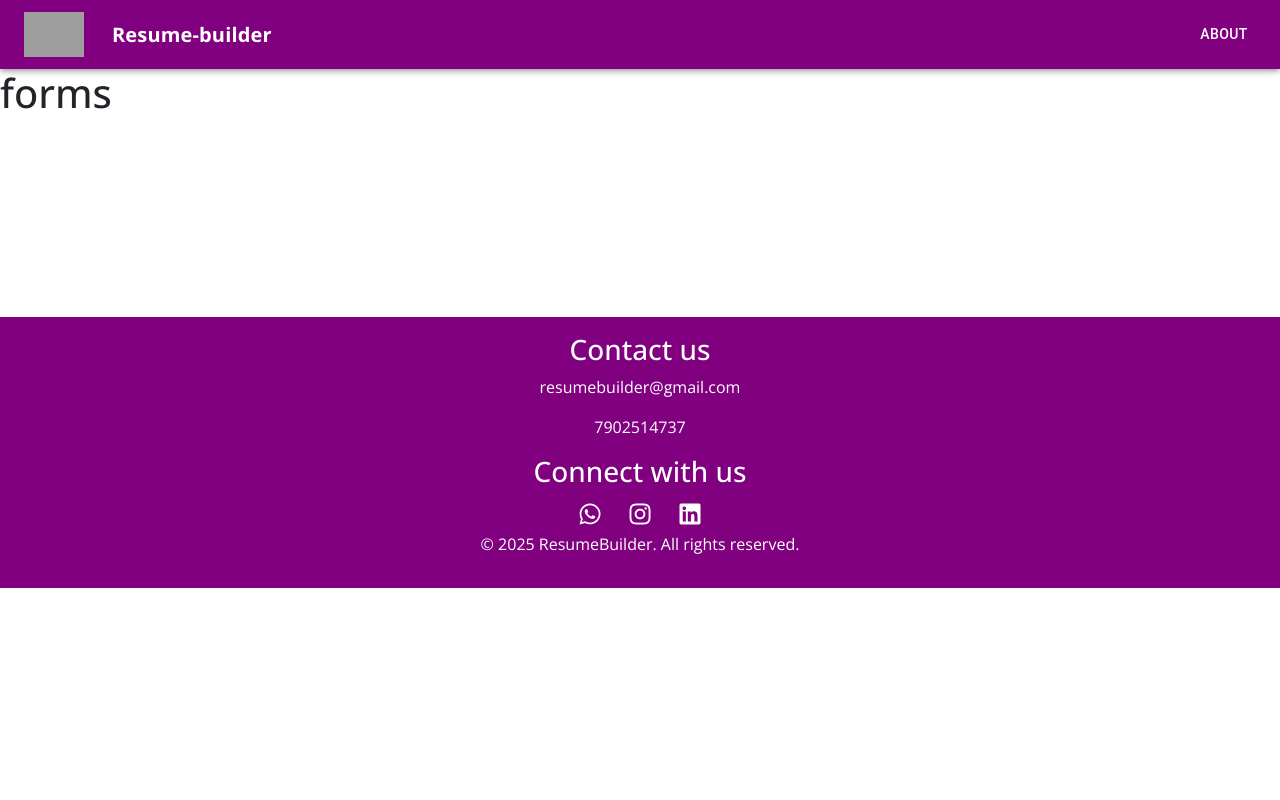
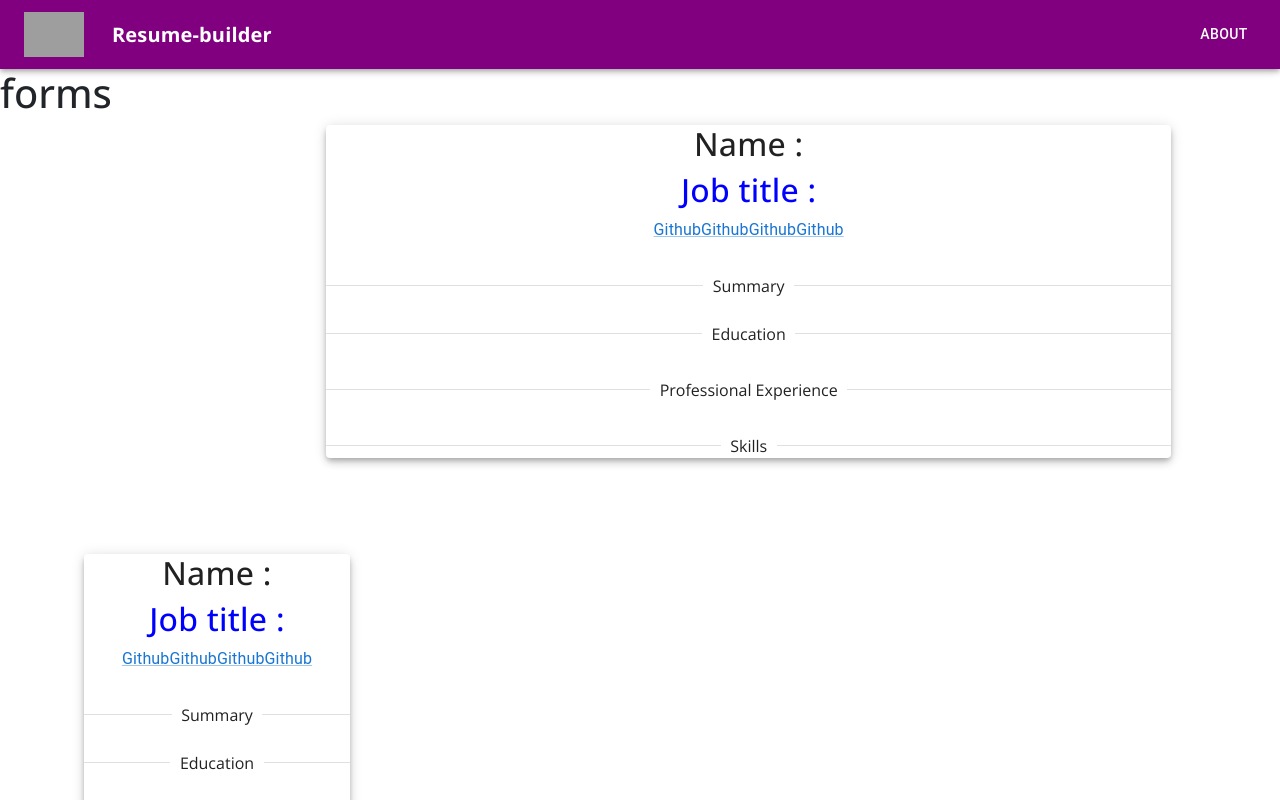
Before and after one commit to amiljoseph03/resume-builder, a React (Vite) app: page /forms in a window 1280 px wide. Shown: the top 800 px of the page. Built offline with nearby package versions, Linux system fonts and the light colour scheme; grey boxes are pictures that could not be loaded.

Commit message:
form added

```diff
--- a/src/components/Privew.jsx
+++ b/src/components/Privew.jsx
@@ -1,11 +1,57 @@
-import React from 'react'
+import React from 'react';
+import Box from '@mui/material/Box';
+import Paper from '@mui/material/Paper';
+import Typography from '@mui/material/Typography';
+import Divider from '@mui/material/Divider';
+import Link from '@mui/material/Link';
 
 function Privew() {
   return (
     <div>
+      <Box>
+        <Paper elevation={5} id="result">
+          <Typography variant="h4" align="center" component="h2">
+            <h2>Name : </h2>
+          </Typography>
 
+          <Typography variant="h4" align="center" color="blue">
+            <h2>Job title : </h2>
+          </Typography>
+          <Typography variant="h4" align="center"></Typography>
+          <Typography varient="body2" align="center" mb={4}>
+            <Link href="" target="_blank">
+              Github
+            </Link>
+            <Link href="" target="_blank">
+              Github
+            </Link>
+            <Link href="" target="_blank">
+              Github
+            </Link>
+            <Link href="" target="_blank">
+              Github
+            </Link>
+          </Typography>
+
+          <Divider>Summary</Divider>
+
+          <Typography mb={3}></Typography>
+
+          <Divider>Education</Divider>
+          <Typography variant="h6" align="center"></Typography>
+
+          <Typography variant="body2" align="center" mb={4}></Typography>
+
+          <Divider>Professional Experience</Divider>
+
+          <Typography variant="h6" align="center"></Typography>
+          <Typography variant="body2" align="center" mb={4}></Typography>
+
+          <Divider>Skills</Divider>
+        </Paper>
+      </Box>
     </div>
-  )
+  );
 }
 
-export default Privew
+export default Privew;
```
